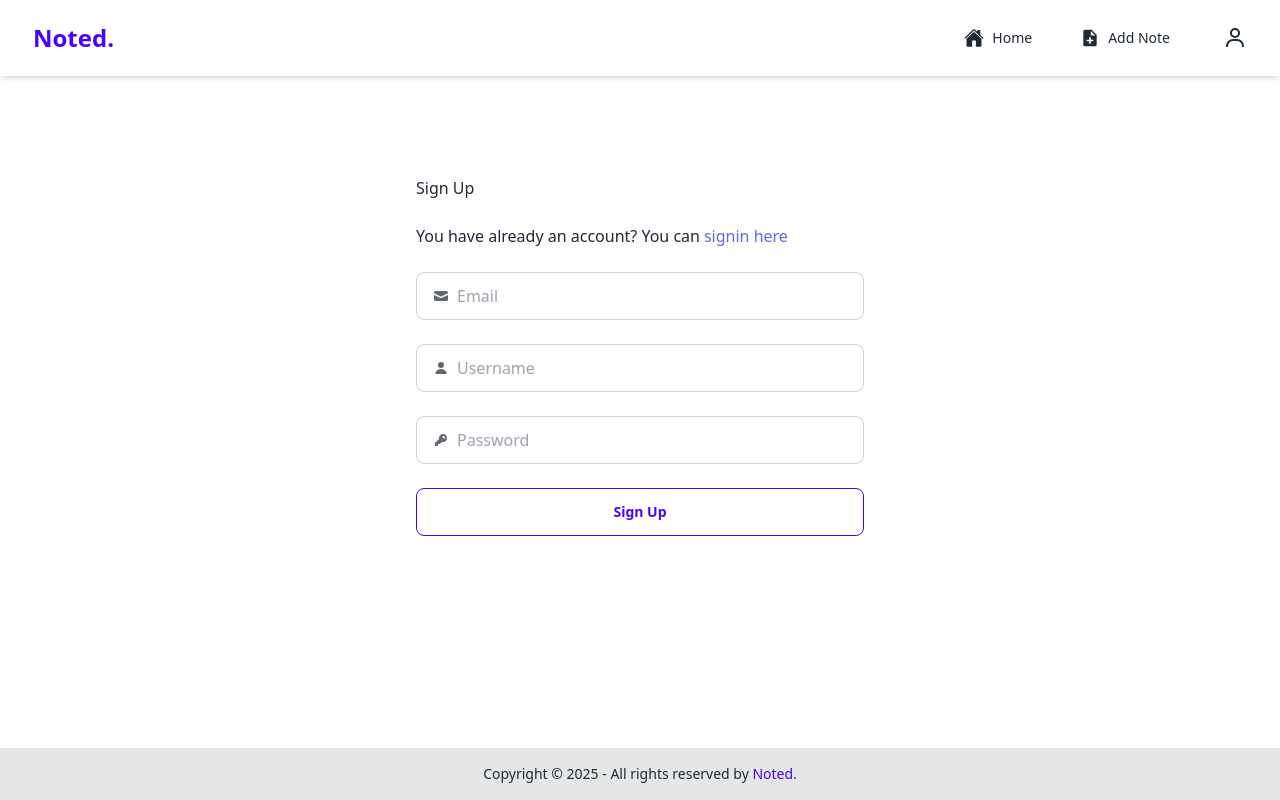
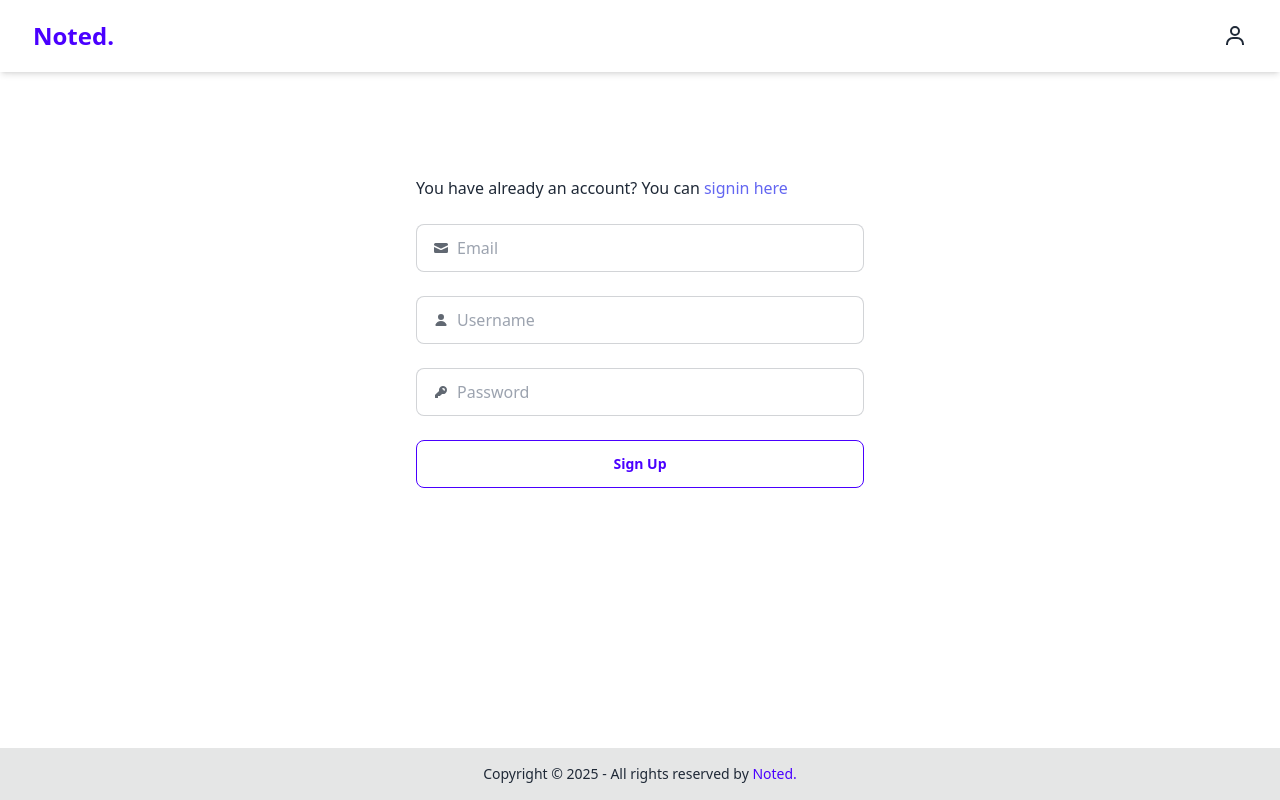
Before and after one commit to AnneMerlyn/notes-app-react, a React (Vite) app: page /signup in a window 1280 px wide. Built offline with nearby package versions, Linux system fonts and the light colour scheme.

Commit message:
added signup logic

```diff
--- a/src/App.jsx
+++ b/src/App.jsx
@@ -7,6 +7,7 @@ import { ToastContainer } from "react-toastify";
 import AppContextProvider from "./context/AppContextProvider";
 import SignInPage from "./pages/SignInPage";
 import SignUpPage from "./pages/SignUpPage";
+import ProtectedRoute from "./components/ProtectedRoute";
 
 function App() {
     return (
@@ -15,8 +16,22 @@ function App() {
                 <BrowserRouter>
                     <Routes>
                         <Route path="/" element={<MainLayout />}>
-                            <Route index element={<Home />} />
-                            <Route path="add-note" element={<CreateNote />} />
+                            <Route
+                                index
+                                element={
+                                    <ProtectedRoute>
+                                        <Home />
+                                    </ProtectedRoute>
+                                }
+                            />
+                            <Route
+                                path="add-note"
+                                element={
+                                    <ProtectedRoute>
+                                        <CreateNote />
+                                    </ProtectedRoute>
+                                }
+                            />
                             <Route
                                 path="edit-note/:id"
                                 element={<EditPage />}
--- a/src/components/Navbar.jsx
+++ b/src/components/Navbar.jsx
@@ -3,10 +3,13 @@ import { Link } from "react-router";
 import { IoHome } from "react-icons/io5";
 import { MdNoteAdd } from "react-icons/md";
 import { BiUser, BiSolidUser } from "react-icons/bi";
+import { useUsers } from "../context/context";
 
 function Navbar() {
+    const { currentUser } = useUsers();
+
     const [isOpen, setIsOpen] = useState(false);
-    const isLoggedIn = false;
+    const isLoggedIn = !!currentUser;
 
     return (
         <>
@@ -23,6 +26,8 @@ function Navbar() {
 
                     <div className="navbar-end flex items-center space-x-4">
                         <ul className="hidden lg:flex menu menu-horizontal px-1 space-x-4">
+                            {isLoggedIn && (
+                                <>
                                     <li>
                                         <Link
                                             to="/"
@@ -31,18 +36,22 @@ function Navbar() {
                                             <IoHome className="text-xl" /> Home
                                         </Link>
                                     </li>
+
                                     <li>
                                         <Link
                                             to="/add-note"
                                             className="flex items-center gap-2 hover:text-primary transition"
                                         >
-                                    <MdNoteAdd className="text-xl" /> Add Note
+                                            <MdNoteAdd className="text-xl" />{" "}
+                                            Add Note
                                         </Link>
                                     </li>
+                                </>
+                            )}
                         </ul>
 
                         <Link
-                            to={isLoggedIn ? "/profile" : "/signin"}
+                            to={isLoggedIn ? "/" : "/signin"}
                             className="btn btn-ghost"
                         >
                             {isLoggedIn ? (
@@ -64,6 +73,8 @@ function Navbar() {
                 {isOpen && (
                     <div className="lg:hidden bg-base-100 shadow-md">
                         <ul className="menu menu-compact flex flex-col items-center space-y-2 py-4">
+                            {isLoggedIn && (
+                                <>
                                     <li>
                                         <Link
                                             to="/"
@@ -72,17 +83,21 @@ function Navbar() {
                                             <IoHome className="text-xl" /> Home
                                         </Link>
                                     </li>
+
                                     <li>
                                         <Link
                                             to="/add-note"
                                             className="flex items-center gap-2 hover:text-primary transition"
                                         >
-                                    <MdNoteAdd className="text-xl" /> Add Note
+                                            <MdNoteAdd className="text-xl" />{" "}
+                                            Add Note
                                         </Link>
                                     </li>
+                                </>
+                            )}
                             <li>
                                 <Link
-                                    to={isLoggedIn ? "/profile" : "/signin"}
+                                    to={isLoggedIn ? "/" : "/signin"}
                                     className="btn btn-ghost flex items-center gap-2"
                                 >
                                     {isLoggedIn ? (
@@ -90,7 +105,7 @@ function Navbar() {
                                     ) : (
                                         <BiUser className="text-2xl" />
                                     )}
-                                    {isLoggedIn ? "Profile" : "Sign In"}
+                                    {isLoggedIn ? "Test" : "Sign In"}
                                 </Link>
                             </li>
                         </ul>
--- /dev/null
+++ b/src/components/ProtectedRoute.jsx
@@ -0,0 +1,16 @@
+import { Navigate, useLocation } from "react-router";
+import { useUsers } from "../context/context";
+
+const ProtectedRoute = ({ children }) => {
+    const { currentUser } = useUsers();
+
+    const location = useLocation();
+
+    if (!currentUser) {
+        return <Navigate to="/signin" state={{ from: location }} replace />;
+    }
+
+    return children;
+};
+
+export default ProtectedRoute;
--- a/src/components/SignUp.jsx
+++ b/src/components/SignUp.jsx
@@ -1,18 +1,55 @@
 import { Link } from "react-router";
+import { useUsers } from "../context/context";
+import { useState } from "react";
+import { toast } from "react-toastify";
+import { useNavigate } from "react-router";
 
 function SignUp() {
+    const navigate = useNavigate();
+    const { userDispatch } = useUsers();
+    const [formData, setFormData] = useState({
+        email: "",
+        username: "",
+        password: "",
+    });
+
+    const handleChange = (e) => {
+        const { name, value } = e.target;
+        setFormData((prev) => ({ ...prev, [name]: value }));
+    };
+
+    const handleSubmit = (e) => {
+        e.preventDefault();
+
+        if (!formData.username || !formData.password) return;
+        userDispatch({ type: "USER_ADDED", payload: formData });
+
+        toast.success("User added successfully!", { autoClose: 1000 });
+
+        setFormData({ email: "", username: "", password: "" });
+
+        setTimeout(() => {
+            navigate("/signin");
+        }, 2000);
+    };
+
     return (
         <div>
             <div className="flex items-center justify-center">
                 <div className="max-w-lg w-full p-8 bg-base-100 rounded-lg mt-4">
-                    <form className="space-y-6">
-                        <h2>Sign Up</h2>
+                    <form onSubmit={handleSubmit} className="space-y-6">
+                        <div>
                             <p>
                                 You have already an account? You can
-                            <Link to="/signin" className="text-indigo-500 ml-1">
+                                <Link
+                                    to="/signin"
+                                    className="text-indigo-500 ml-1"
+                                >
                                     signin here
                                 </Link>
                             </p>
+                        </div>
+                        <div>
                             <label className="input input-bordered flex items-center gap-2">
                                 <svg
                                     xmlns="http://www.w3.org/2000/svg"
@@ -25,10 +62,15 @@ function SignUp() {
                                 </svg>
                                 <input
                                     type="text"
+                                    name="email"
                                     className="grow"
                                     placeholder="Email"
+                                    value={formData.email}
+                                    onChange={handleChange}
                                 />
                             </label>
+                        </div>
+                        <div>
                             <label className="input input-bordered flex items-center gap-2">
                                 <svg
                                     xmlns="http://www.w3.org/2000/svg"
@@ -40,10 +82,15 @@ function SignUp() {
                                 </svg>
                                 <input
                                     type="text"
+                                    name="username"
                                     className="grow"
                                     placeholder="Username"
+                                    value={formData.username}
+                                    onChange={handleChange}
                                 />
                             </label>
+                        </div>
+                        <div>
                             <label className="input input-bordered flex items-center gap-2">
                                 <svg
                                     xmlns="http://www.w3.org/2000/svg"
@@ -59,10 +106,14 @@ function SignUp() {
                                 </svg>
                                 <input
                                     type="password"
+                                    name="password"
                                     placeholder="Password"
                                     className="grow"
+                                    value={formData.password}
+                                    onChange={handleChange}
                                 />
                             </label>
+                        </div>
                         <button
                             type="submit"
                             className="btn btn-outline btn-primary w-full"
--- a/src/context/AppContextProvider.jsx
+++ b/src/context/AppContextProvider.jsx
@@ -5,22 +5,23 @@ import { userReducer, noteReducer } from "./reducer";
 function AppContextProvider({ children }) {
     const [userState, userDispatch] = useReducer(userReducer, {
         users: JSON.parse(localStorage.getItem("users")) || [],
-        filter: "all",
+        currentUser: null,
     });
 
     const [noteState, noteDispatch] = useReducer(noteReducer, {
         notes: JSON.parse(localStorage.getItem("notes")) || [],
-        filter: "all",
     });
 
-    const value = {
+    const context = {
         noteState,
         noteDispatch,
         userState,
         userDispatch,
     };
 
-    return <AppContext.Provider value={value}>{children}</AppContext.Provider>;
+    return (
+        <AppContext.Provider value={context}>{children}</AppContext.Provider>
+    );
 }
 
 export default AppContextProvider;
--- a/src/context/context.js
+++ b/src/context/context.js
@@ -3,17 +3,19 @@ import { createContext, useContext } from "react";
 const AppContext = createContext();
 
 const useNotes = () => {
-    const context = useContext(AppContext);
-    if (!context)
-        throw new Error("useNotes must be used inside of a AppContextProvider");
-    return context;
+    const { noteState, noteDispatch } = useContext(AppContext);
+    return {
+        noteState,
+        noteDispatch,
+    };
 };
 
 const useUsers = () => {
-    const context = useContext(AppContext);
-    if (!context)
-        throw new Error("useUsers must be used inside of a AppContextProvider");
-    return context;
+    const { userState, userDispatch } = useContext(AppContext);
+    return {
+        userState,
+        userDispatch,
+    };
 };
 
 export { useNotes, useUsers, AppContext };
--- a/src/pages/SignInPage.jsx
+++ b/src/pages/SignInPage.jsx
@@ -1,6 +1,10 @@
 import SignIn from "../components/SignIn";
+import { useUsers } from "../context/context";
 
 function SignInPage() {
+    const userSate = useUsers();
+    console.log(userSate);
+
     return (
         <div>
             <SignIn />
```
Lines whose indentation alone changed are shown as unchanged.
